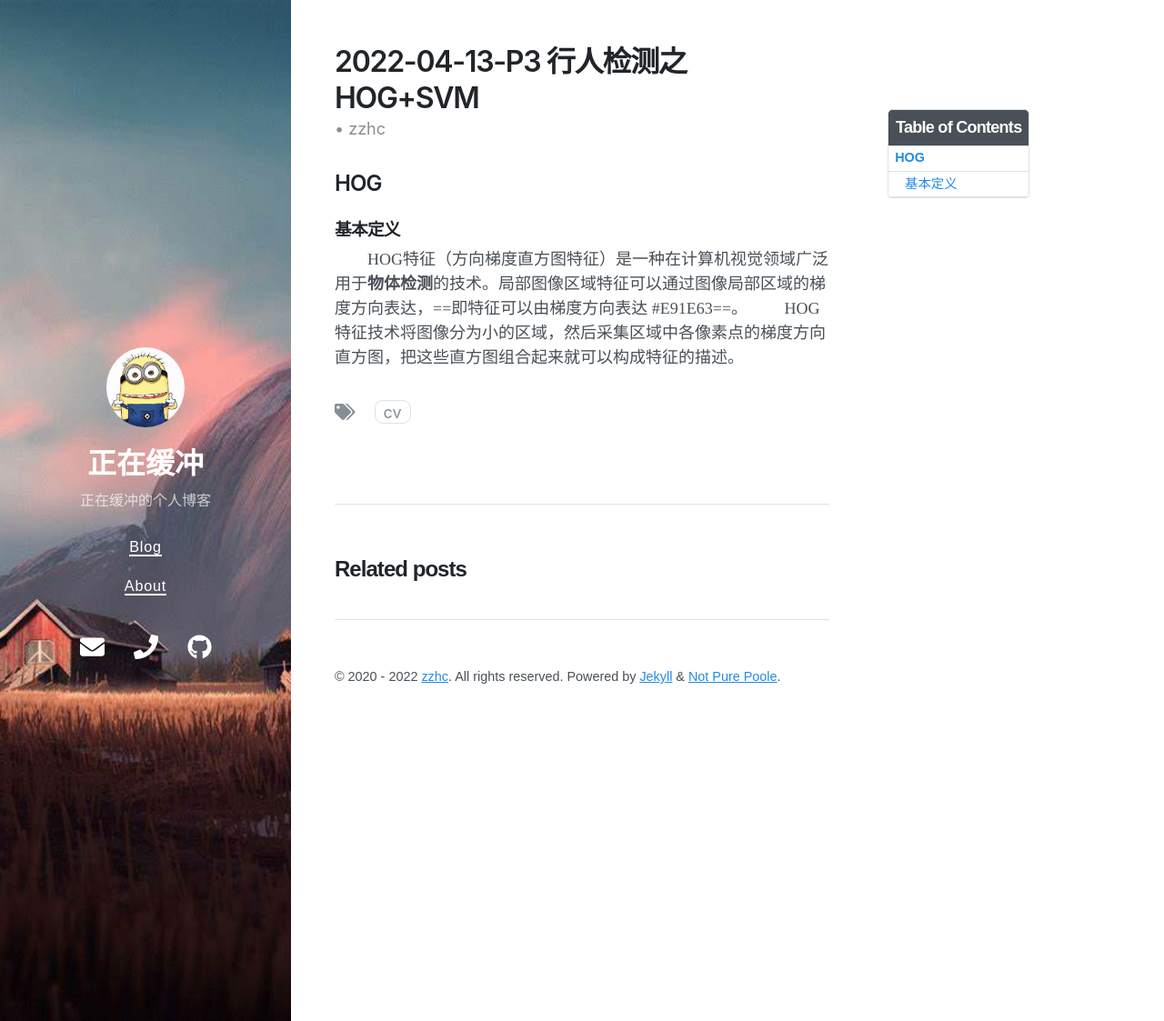
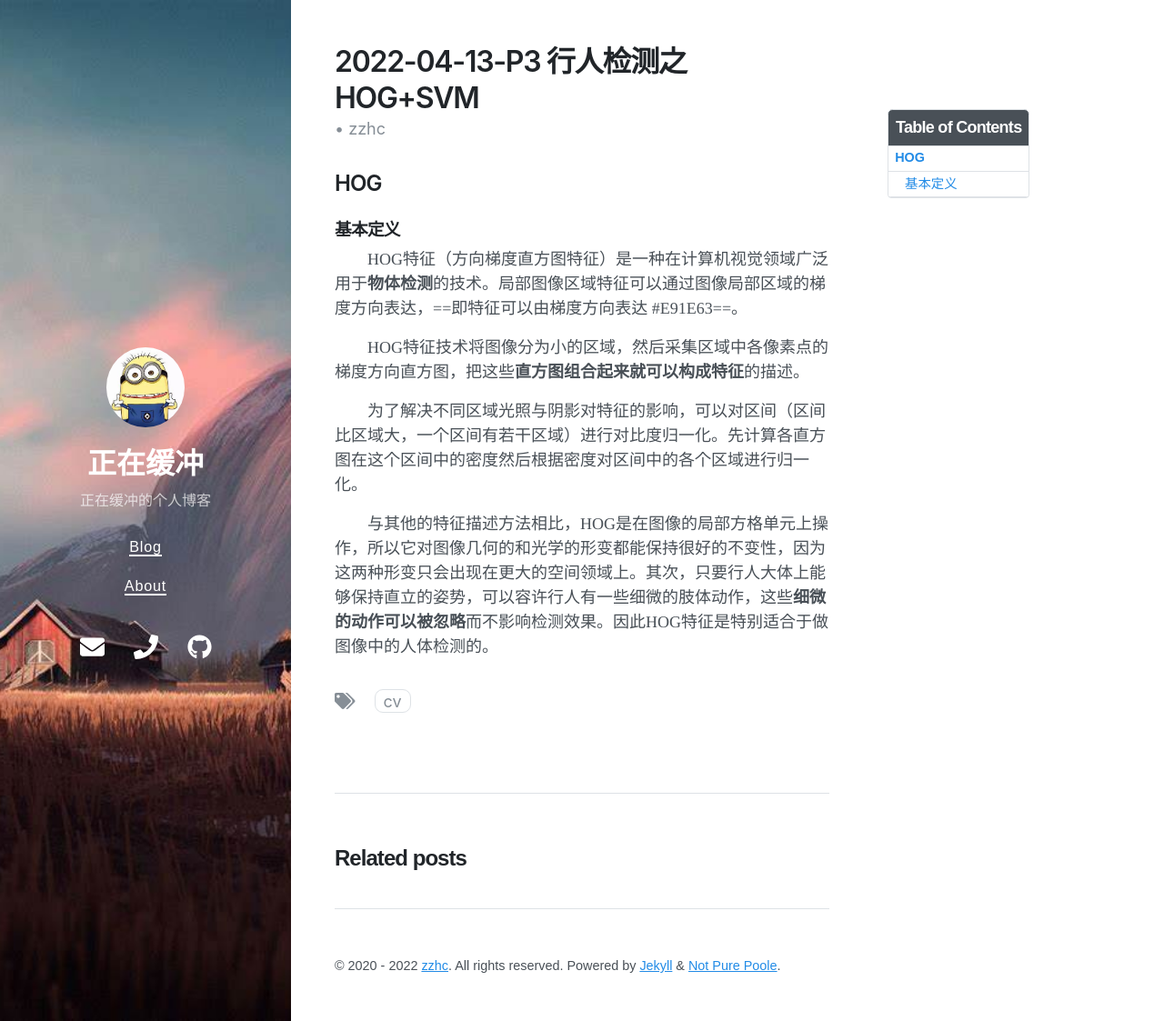
Before and after one commit to Zzhc3321/personal-blog.github.io, a Jekyll site: the page built from 2022-04-13-P3 行人检测之HOG+SVM.md, in a window 1280 px wide and 1123 px high. Shown: the whole window at 91% size. Built offline with Jekyll 4.4.1, drawn with Linux system fonts in a browser that asks for light colours; nearby versions of some CDN libraries.

Commit message:
修改文件: 2022-04-13-P3 行人检测之HOG+SVM.md

```diff
--- a/2022-04-13-P3 行人检测之HOG+SVM.md
+++ b/2022-04-13-P3 行人检测之HOG+SVM.md
@@ -14,4 +14,11 @@ author: zzhc
 ### 基本定义
 
 &emsp;&emsp;HOG特征（方向梯度直方图特征）是一种在计算机视觉领域广泛用于**物体检测**的技术。局部图像区域特征可以通过图像局部区域的梯度方向表达，==即特征可以由梯度方向表达 #E91E63==。
-&emsp;&emsp;HOG特征技术将图像分为小的区域，然后采集区域中各像素点的梯度方向直方图，把这些直方图组合起来就可以构成特征的描述。
+
+
+&emsp;&emsp;HOG特征技术将图像分为小的区域，然后采集区域中各像素点的梯度方向直方图，把这些**直方图组合起来就可以构成特征**的描述。
+
+&emsp;&emsp;为了解决不同区域光照与阴影对特征的影响，可以对区间（区间比区域大，一个区间有若干区域）进行对比度归一化。先计算各直方图在这个区间中的密度然后根据密度对区间中的各个区域进行归一化。
+
+
+&emsp;&emsp;与其他的特征描述方法相比，HOG是在图像的局部方格单元上操作，所以它对图像几何的和光学的形变都能保持很好的不变性，因为这两种形变只会出现在更大的空间领域上。其次，只要行人大体上能够保持直立的姿势，可以容许行人有一些细微的肢体动作，这些**细微的动作可以被忽略**而不影响检测效果。因此HOG特征是特别适合于做图像中的人体检测的。
```
